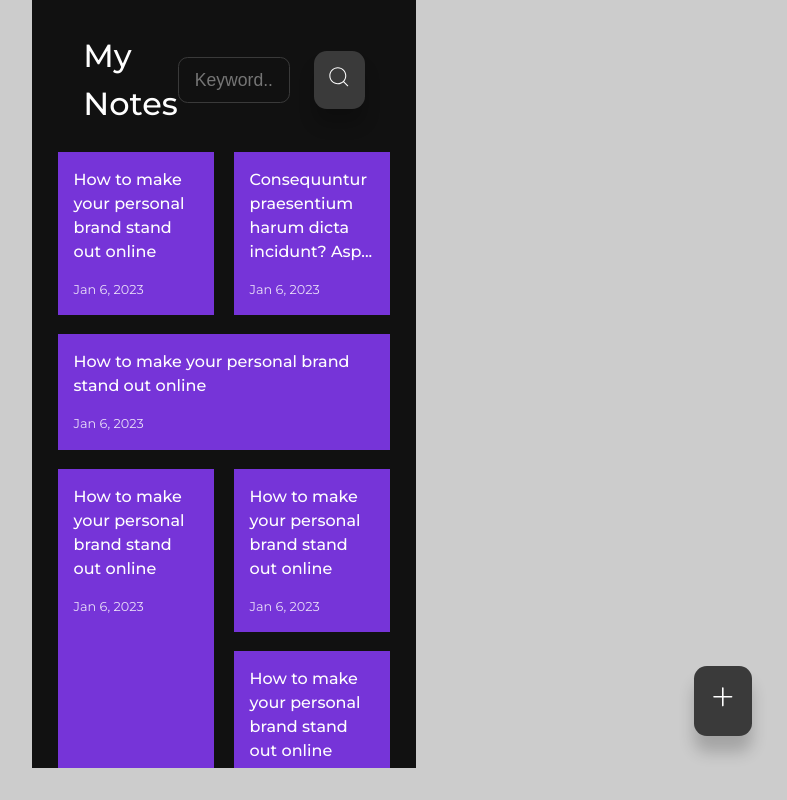
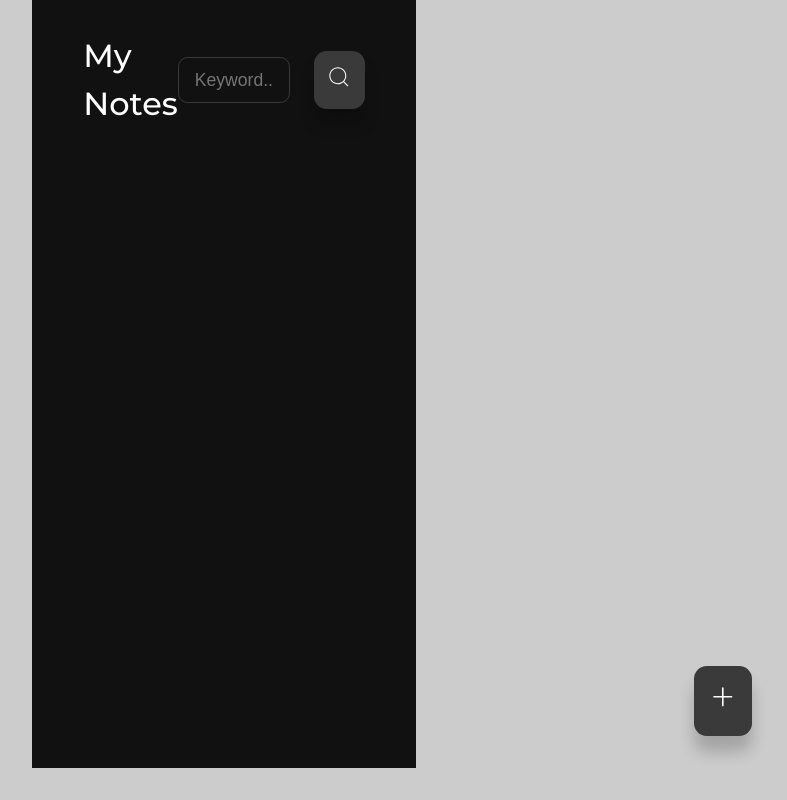
Before and after one commit to Rashijain2709/Thought_Hub_ReactJs, a React (Create React App) app: page / in a window 1280 px wide. Shown: the whole page, without its empty margins (416-1203 px from the left). Built offline with nearby package versions, Linux system fonts and the light colour scheme.

Commit message:
EditNote flow completed

```diff
--- a/src/App.jsx
+++ b/src/App.jsx
@@ -2,26 +2,25 @@ import { BrowserRouter, Route, Routes } from "react-router-dom"
 import Notes from "./pages/Notes"
 import CreateNote from "./pages/CreateNote"
 import EditNote from "./pages/EditNote";
-import dummyNotes from "./dummy_notes"
+// import dummyNotes from "./dummy_notes"
 
-import { useState } from 'react'
+import { useEffect, useState } from 'react'
 
 const App = () => {
 
-    const [notes, setNotes] = useState(dummyNotes);
+    const [notes, setNotes] = useState(JSON.parse(localStorage.getItem('notes')) || []);
 
-    const handleAddNote = () => {
-        const newNote = { id: Date.now(), title: 'New Note', details: 'This is a new note' };
-        setNotes([...notes, newNote]); // Update the notes state by adding a new note
-      };
+    useEffect(() => {
+        localStorage.setItem('notes', JSON.stringify(notes))
+    }, [notes])
 
     return (
         <main id="app">
             <BrowserRouter>
                 <Routes>
                     <Route path="/" element={<Notes notes={notes} />} />
-                    <Route path="/create-note" element={<CreateNote handleAddNote={handleAddNote} />} />
-                    <Route path="/edit-note/:id" element={<EditNote />} />
+                    <Route path="/create-note" element={<CreateNote setNotes={setNotes} />} />
+                    <Route path="/edit-note/:id" element={<EditNote notes={notes} setNotes={setNotes} />} />
                 </Routes>
             </BrowserRouter>
         </main>
--- a/src/components/useCreateDate.jsx
+++ b/src/components/useCreateDate.jsx
@@ -45,7 +45,6 @@ const useCreateDate = () => {
     const date = `${monthName} ${dateObj.getDate()}, ${dateObj.getFullYear()} [${dateObj.getHours()}:${dateObj.getMinutes()}]`;
     return date;
 
-
 }
 
 export default useCreateDate;
--- a/src/dummy_notes.js
+++ b/src/dummy_notes.js
@@ -2,62 +2,62 @@ const notes = [
     {
         id: 1, title: 'How to make your personal brand stand out online',
         details: 'Lorem ipsum dolor sit amet consectetur, adipisicing elit. Ipsam totam quia laboriosam, fuga veritatis atque. Consequuntur praesentium harum dicta incidunt? Asperiores, aperiam praesentium dolore fuga aut repellendus totam tempora? Esse laborum sequi mollitia itaque quasi, molestias, facere consequuntur exercitationem tempore ut veritatis ullam laudantium rerum dolores quo totam corrupti minus omnis. Beatae ex provident reiciendis enim aperiam odit quo modi amet fugit aspernatur sed culpa dolorum dignissimos quod nobis error ducimus, necessitatibus a ipsam veritatis recusandae. Omnis ipsam unde, voluptates esse harum quis nam itaque earum quas autem tempora assumenda aliquid iste id neque, repudiandae, excepturi minima recusandae facilis beatae.',
-        lastUpdate: 'Jan 6, 2023'
+        date: 'Jan 6, 2023'
     },
     {
         id: 2, title: 'Consequuntur praesentium harum dicta incidunt? Asperiores, aperiam praesentium dolore fuga aut repellendus totam tempora? Esse laborum sequi',
         details: 'Lorem ipsum dolor sit amet consectetur, adipisicing elit. Ipsam totam quia laboriosam, fuga veritatis atque. Consequuntur praesentium harum dicta incidunt? Asperiores, aperiam praesentium dolore fuga aut repellendus totam tempora? Esse laborum sequi mollitia itaque quasi, molestias, facere consequuntur exercitationem tempore ut veritatis ullam laudantium rerum dolores quo totam corrupti minus omnis. Beatae ex provident reiciendis enim aperiam odit quo modi amet fugit aspernatur sed culpa dolorum dignissimos quod nobis error ducimus, necessitatibus a ipsam veritatis recusandae. Omnis ipsam unde, voluptates esse harum quis nam itaque earum quas autem tempora assumenda aliquid iste id neque, repudiandae, excepturi minima recusandae facilis beatae.',
-        lastUpdate: 'Jan 6, 2023'
+        date: 'Jan 6, 2023'
     },
     {
         id: 3, title: 'How to make your personal brand stand out online',
         details: 'Lorem ipsum dolor sit amet consectetur, adipisicing elit. Ipsam totam quia laboriosam, fuga veritatis atque. Consequuntur praesentium harum dicta incidunt? Asperiores, aperiam praesentium dolore fuga aut repellendus totam tempora? Esse laborum sequi mollitia itaque quasi, molestias, facere consequuntur exercitationem tempore ut veritatis ullam laudantium rerum dolores quo totam corrupti minus omnis. Beatae ex provident reiciendis enim aperiam odit quo modi amet fugit aspernatur sed culpa dolorum dignissimos quod nobis error ducimus, necessitatibus a ipsam veritatis recusandae. Omnis ipsam unde, voluptates esse harum quis nam itaque earum quas autem tempora assumenda aliquid iste id neque, repudiandae, excepturi minima recusandae facilis beatae.',
-        lastUpdate: 'Jan 6, 2023'
+        date: 'Jan 6, 2023'
     },
     {
         id: 4, title: 'How to make your personal brand stand out online',
         details: 'Lorem ipsum dolor sit amet consectetur, adipisicing elit. Ipsam totam quia laboriosam, fuga veritatis atque. Consequuntur praesentium harum dicta incidunt? Asperiores, aperiam praesentium dolore fuga aut repellendus totam tempora? Esse laborum sequi mollitia itaque quasi, molestias, facere consequuntur exercitationem tempore ut veritatis ullam laudantium rerum dolores quo totam corrupti minus omnis. Beatae ex provident reiciendis enim aperiam odit quo modi amet fugit aspernatur sed culpa dolorum dignissimos quod nobis error ducimus, necessitatibus a ipsam veritatis recusandae. Omnis ipsam unde, voluptates esse harum quis nam itaque earum quas autem tempora assumenda aliquid iste id neque, repudiandae, excepturi minima recusandae facilis beatae.',
-        lastUpdate: 'Jan 6, 2023'
+        date: 'Jan 6, 2023'
     },
     {
         id: 5, title: 'How to make your personal brand stand out online',
         details: 'Lorem ipsum dolor sit amet consectetur, adipisicing elit. Ipsam totam quia laboriosam, fuga veritatis atque. Consequuntur praesentium harum dicta incidunt? Asperiores, aperiam praesentium dolore fuga aut repellendus totam tempora? Esse laborum sequi mollitia itaque quasi, molestias, facere consequuntur exercitationem tempore ut veritatis ullam laudantium rerum dolores quo totam corrupti minus omnis. Beatae ex provident reiciendis enim aperiam odit quo modi amet fugit aspernatur sed culpa dolorum dignissimos quod nobis error ducimus, necessitatibus a ipsam veritatis recusandae. Omnis ipsam unde, voluptates esse harum quis nam itaque earum quas autem tempora assumenda aliquid iste id neque, repudiandae, excepturi minima recusandae facilis beatae.',
-        lastUpdate: 'Jan 6, 2023'
+        date: 'Jan 6, 2023'
     },
     {
         id: 6, title: 'How to make your personal brand stand out online',
         details: 'Lorem ipsum dolor sit amet consectetur, adipisicing elit. Ipsam totam quia laboriosam, fuga veritatis atque. Consequuntur praesentium harum dicta incidunt? Asperiores, aperiam praesentium dolore fuga aut repellendus totam tempora? Esse laborum sequi mollitia itaque quasi, molestias, facere consequuntur exercitationem tempore ut veritatis ullam laudantium rerum dolores quo totam corrupti minus omnis. Beatae ex provident reiciendis enim aperiam odit quo modi amet fugit aspernatur sed culpa dolorum dignissimos quod nobis error ducimus, necessitatibus a ipsam veritatis recusandae. Omnis ipsam unde, voluptates esse harum quis nam itaque earum quas autem tempora assumenda aliquid iste id neque, repudiandae, excepturi minima recusandae facilis beatae.',
-        lastUpdate: 'Jan 6, 2023'
+        date: 'Jan 6, 2023'
     },
     {
         id: 7, title: 'How to make your personal brand stand out online',
         details: 'Lorem ipsum dolor sit amet consectetur, adipisicing elit. Ipsam totam quia laboriosam, fuga veritatis atque. Consequuntur praesentium harum dicta incidunt? Asperiores, aperiam praesentium dolore fuga aut repellendus totam tempora? Esse laborum sequi mollitia itaque quasi, molestias, facere consequuntur exercitationem tempore ut veritatis ullam laudantium rerum dolores quo totam corrupti minus omnis. Beatae ex provident reiciendis enim aperiam odit quo modi amet fugit aspernatur sed culpa dolorum dignissimos quod nobis error ducimus, necessitatibus a ipsam veritatis recusandae. Omnis ipsam unde, voluptates esse harum quis nam itaque earum quas autem tempora assumenda aliquid iste id neque, repudiandae, excepturi minima recusandae facilis beatae.',
-        lastUpdate: 'Jan 6, 2023'
+        date: 'Jan 6, 2023'
     },
     {
         id: 8, title: 'How to make your personal brand stand out online',
         details: 'Lorem ipsum dolor sit amet consectetur, adipisicing elit. Ipsam totam quia laboriosam, fuga veritatis atque. Consequuntur praesentium harum dicta incidunt? Asperiores, aperiam praesentium dolore fuga aut repellendus totam tempora? Esse laborum sequi mollitia itaque quasi, molestias, facere consequuntur exercitationem tempore ut veritatis ullam laudantium rerum dolores quo totam corrupti minus omnis. Beatae ex provident reiciendis enim aperiam odit quo modi amet fugit aspernatur sed culpa dolorum dignissimos quod nobis error ducimus, necessitatibus a ipsam veritatis recusandae. Omnis ipsam unde, voluptates esse harum quis nam itaque earum quas autem tempora assumenda aliquid iste id neque, repudiandae, excepturi minima recusandae facilis beatae.',
-        lastUpdate: 'Jan 6, 2023'
+        date: 'Jan 6, 2023'
     },
     {
         id: 9, title: 'How to make your personal brand stand out online',
         details: 'Lorem ipsum dolor sit amet consectetur, adipisicing elit. Ipsam totam quia laboriosam, fuga veritatis atque. Consequuntur praesentium harum dicta incidunt? Asperiores, aperiam praesentium dolore fuga aut repellendus totam tempora? Esse laborum sequi mollitia itaque quasi, molestias, facere consequuntur exercitationem tempore ut veritatis ullam laudantium rerum dolores quo totam corrupti minus omnis. Beatae ex provident reiciendis enim aperiam odit quo modi amet fugit aspernatur sed culpa dolorum dignissimos quod nobis error ducimus, necessitatibus a ipsam veritatis recusandae. Omnis ipsam unde, voluptates esse harum quis nam itaque earum quas autem tempora assumenda aliquid iste id neque, repudiandae, excepturi minima recusandae facilis beatae.',
-        lastUpdate: 'Jan 6, 2023'
+        date: 'Jan 6, 2023'
     },
     {
         id: 10, title: 'How to make your personal brand stand out online',
         details: 'Lorem ipsum dolor sit amet consectetur, adipisicing elit. Ipsam totam quia laboriosam, fuga veritatis atque. Consequuntur praesentium harum dicta incidunt? Asperiores, aperiam praesentium dolore fuga aut repellendus totam tempora? Esse laborum sequi mollitia itaque quasi, molestias, facere consequuntur exercitationem tempore ut veritatis ullam laudantium rerum dolores quo totam corrupti minus omnis. Beatae ex provident reiciendis enim aperiam odit quo modi amet fugit aspernatur sed culpa dolorum dignissimos quod nobis error ducimus, necessitatibus a ipsam veritatis recusandae. Omnis ipsam unde, voluptates esse harum quis nam itaque earum quas autem tempora assumenda aliquid iste id neque, repudiandae, excepturi minima recusandae facilis beatae.',
-        lastUpdate: 'Jan 6, 2023'
+        date: 'Jan 6, 2023'
     },
     {
         id: 11, title: 'How to make your personal brand stand out online',
         details: 'Lorem ipsum dolor sit amet consectetur, adipisicing elit. Ipsam totam quia laboriosam, fuga veritatis atque. Consequuntur praesentium harum dicta incidunt? Asperiores, aperiam praesentium dolore fuga aut repellendus totam tempora? Esse laborum sequi mollitia itaque quasi, molestias, facere consequuntur exercitationem tempore ut veritatis ullam laudantium rerum dolores quo totam corrupti minus omnis. Beatae ex provident reiciendis enim aperiam odit quo modi amet fugit aspernatur sed culpa dolorum dignissimos quod nobis error ducimus, necessitatibus a ipsam veritatis recusandae. Omnis ipsam unde, voluptates esse harum quis nam itaque earum quas autem tempora assumenda aliquid iste id neque, repudiandae, excepturi minima recusandae facilis beatae.',
-        lastUpdate: 'Jan 6, 2023'
+        date: 'Jan 6, 2023'
     },
     {
         id: 12, title: 'How to make your personal brand stand out online',
         details: 'Lorem ipsum dolor sit amet consectetur, adipisicing elit. Ipsam totam quia laboriosam, fuga veritatis atque. Consequuntur praesentium harum dicta incidunt? Asperiores, aperiam praesentium dolore fuga aut repellendus totam tempora? Esse laborum sequi mollitia itaque quasi, molestias, facere consequuntur exercitationem tempore ut veritatis ullam laudantium rerum dolores quo totam corrupti minus omnis. Beatae ex provident reiciendis enim aperiam odit quo modi amet fugit aspernatur sed culpa dolorum dignissimos quod nobis error ducimus, necessitatibus a ipsam veritatis recusandae. Omnis ipsam unde, voluptates esse harum quis nam itaque earum quas autem tempora assumenda aliquid iste id neque, repudiandae, excepturi minima recusandae facilis beatae.',
-        lastUpdate: 'Jan 6, 2023'
+        date: 'Jan 6, 2023'
     },
 ]
 
--- a/src/pages/Notes.jsx
+++ b/src/pages/Notes.jsx
@@ -17,7 +17,7 @@ const Notes = ({notes}) => {
                     )
                 }
             </div>
-            <Link className="btn add__btn"><BsPlusLg /></Link>
+            <Link to="/create-note" className="btn add__btn"><BsPlusLg /></Link>
         </section>
 
     )
```
Also changed, not shown: src/pages/CreateNote.jsx (+15 -4 lines), src/pages/EditNote.jsx (+48 -7 lines).
